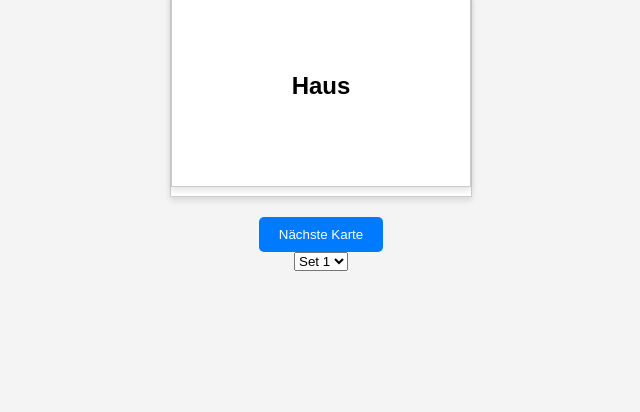
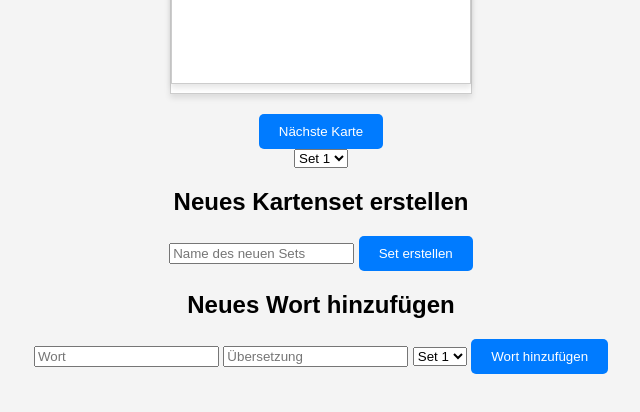
Before and after one commit to kynmjl/vocab-flashcards, a plain HTML site: page index.html in a window 1280 px wide. Shown: the part 306-718 px from the top of the page, without its empty margins (319-959 px from the left). Drawn offline with Linux system fonts and the light colour scheme.

Commit message:
Update index.html

```diff
--- a/index.html
+++ b/index.html
@@ -19,3 +19,21 @@
     <option value="Set 1">Set 1</option>
     <option value="Set 2">Set 2</option>
 </select>
+
+
+<h2>Neues Kartenset erstellen</h2>
+<form id="new-set-form">
+    <input type="text" id="new-set-name" placeholder="Name des neuen Sets" required>
+    <button type="submit">Set erstellen</button>
+</form>
+
+<h2>Neues Wort hinzufügen</h2>
+<form id="new-word-form">
+    <input type="text" id="word" placeholder="Wort" required>
+    <input type="text" id="translation" placeholder="Übersetzung" required>
+    <select id="set-selection">
+        <option value="Set 1">Set 1</option>
+        <option value="Set 2">Set 2</option>
+    </select>
+    <button type="submit">Wort hinzufügen</button>
+</form>
```
